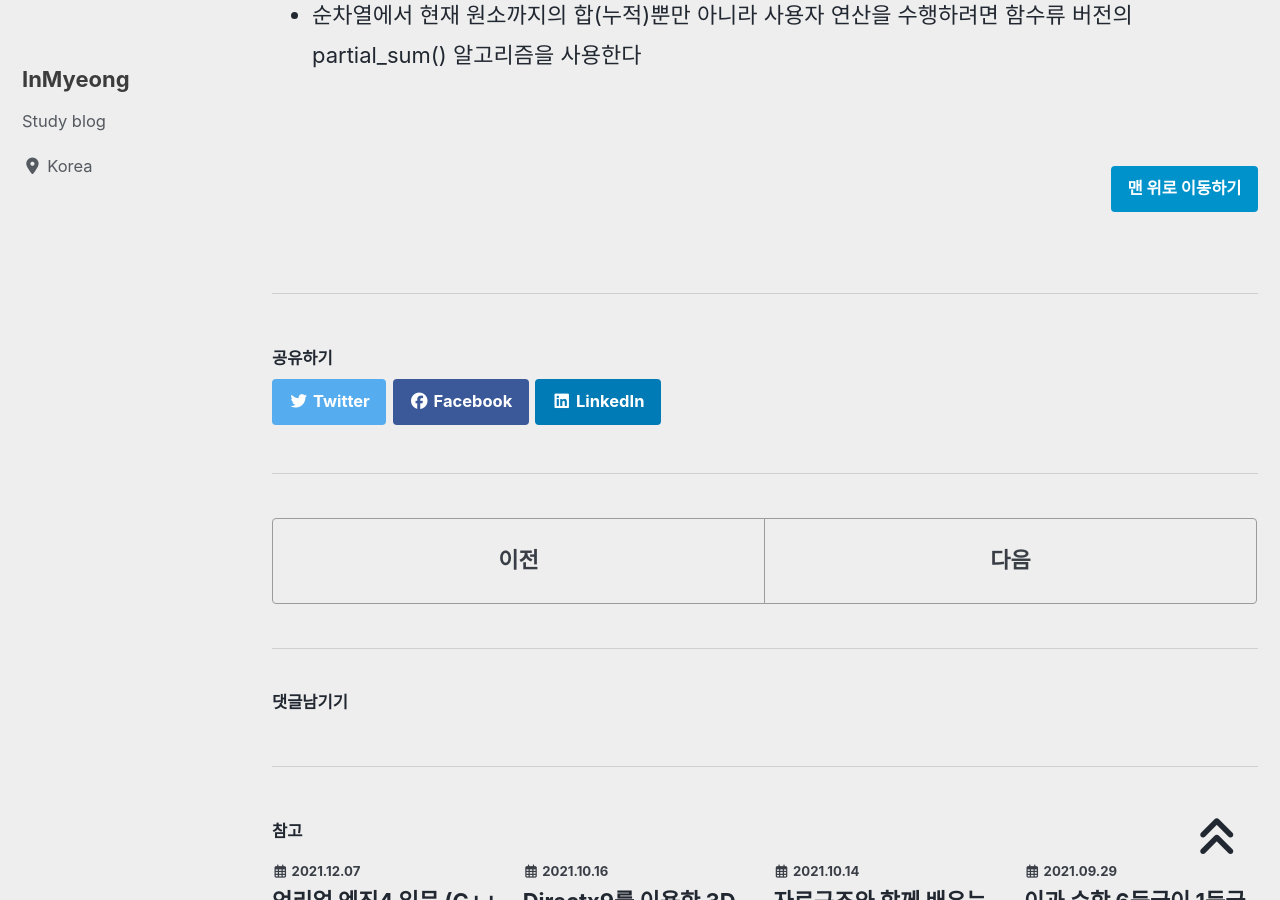
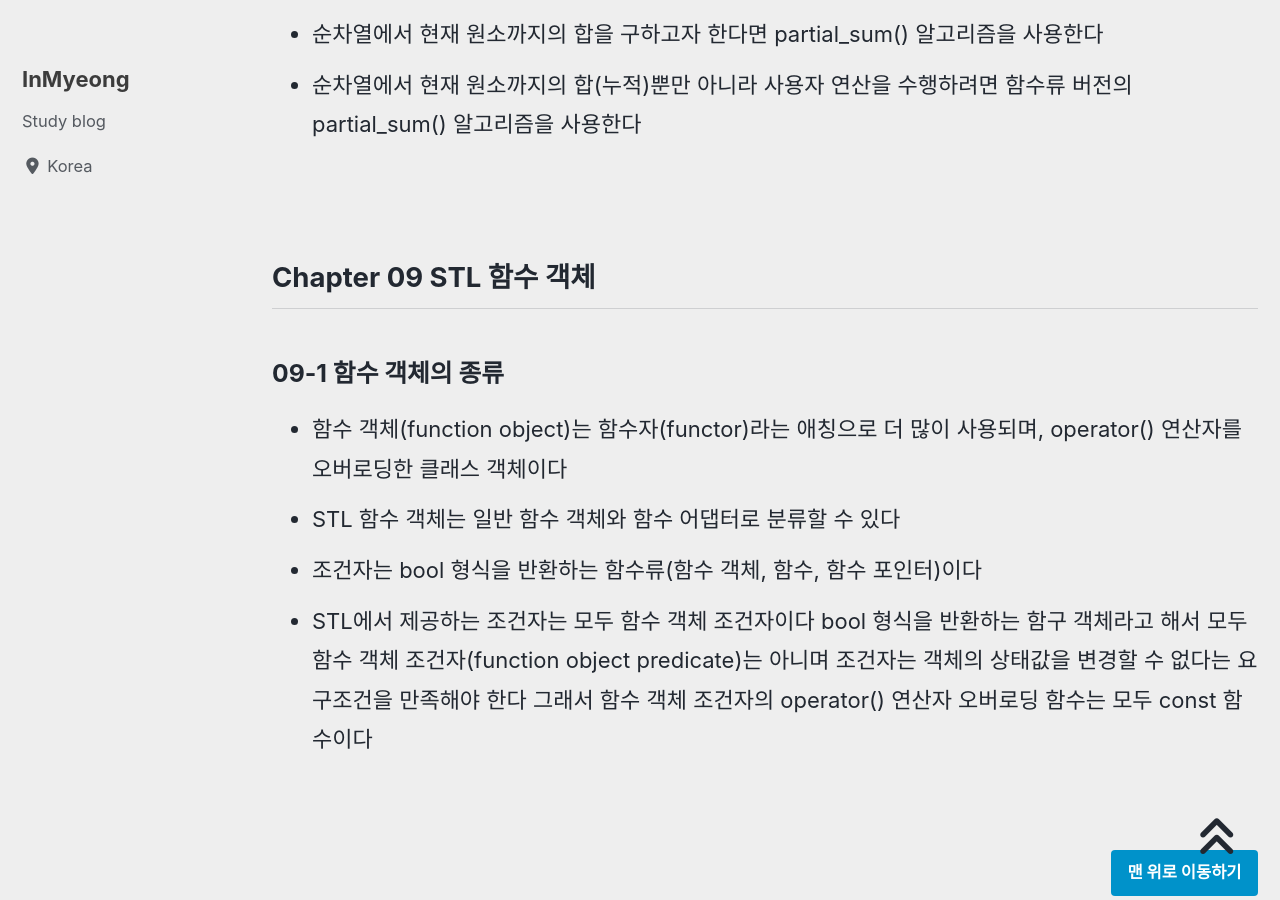
Before and after one commit to devMyeong/devMyeong.github.io, a Jekyll site: the page built from _posts/stl/2021-08-12-cpp-stl.md, in a window 1280 px wide and 900 px high, scrolled down 22151 px. Built offline with Jekyll 4.4.1, drawn with Linux system fonts in a browser that asks for light colours; cached includes are drawn as plain includes; nearby versions of some CDN libraries; some web fonts are replaced; comment, search, counter and statistics services are not loaded; some of the changed text lies outside the part shown.

Commit message:
update stl chapter 09-1

```diff
--- a/_posts/stl/2021-08-12-cpp-stl.md
+++ b/_posts/stl/2021-08-12-cpp-stl.md
@@ -367,4 +367,14 @@ lt.remove_if(Predicate); // 이와 같이 조건자가 참인 모든 원소를
 
 <br>
 
+## Chapter 09 STL 함수 객체
+
+### 09-1 함수 객체의 종류
+- 함수 객체(function object)는 함수자(functor)라는 애칭으로 더 많이 사용되며, operator() 연산자를 오버로딩한 클래스 객체이다
+- STL 함수 객체는 일반 함수 객체와 함수 어댑터로 분류할 수 있다
+- 조건자는 bool 형식을 반환하는 함수류(함수 객체, 함수, 함수 포인터)이다
+- STL에서 제공하는 조건자는 모두 함수 객체 조건자이다 bool 형식을 반환하는 함구 객체라고 해서 모두 함수 객체 조건자(function object predicate)는 아니며 조건자는 객체의 상태값을 변경할 수 없다는 요구조건을 만족해야 한다 그래서 함수 객체 조건자의 operator() 연산자 오버로딩 함수는 모두 const 함수이다
+
+<br>
+
 [맨 위로 이동하기](#){: .btn .btn--primary }{: .align-right}
```
